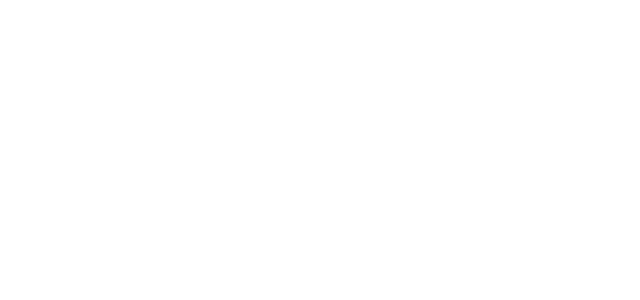
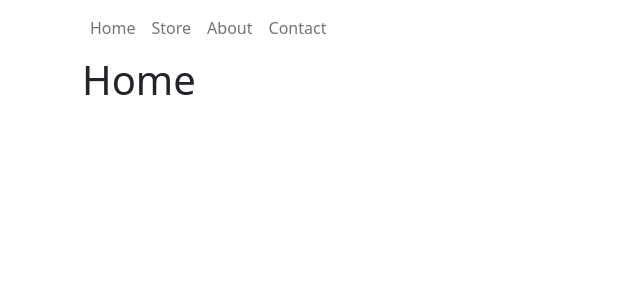
Before and after one commit to fjreyesm/ecommerce, a React (Vite) app: page /home in a window 1280 px wide. Before the commit this address had no page. Shown: the top 300 px of the page, without its empty margins (0-640 px from the left). Built offline with nearby package versions, Linux system fonts and the light colour scheme.

Commit message:
components & nav var

```diff
--- a/src/App.tsx
+++ b/src/App.tsx
@@ -1,20 +1,24 @@
 import { Routes, Route } from "react-router-dom";
 import { Container } from "react-bootstrap";
-import { Home } from "./pages/Home";
 import { About } from "./pages/About";
 import { Contact } from "./pages/Contact";
 import { Store } from "./pages/Store";
+import { NavBar } from "./components/Navbar";
+import { Home } from "./pages/Home";
 
 function App() {
   return (
+    <>
+      <NavBar />
       <Container>
         <Routes>
-        <Route path="/" element={<Home />} />
+          <Route path="/home" element={<Home />} />
           <Route path="/store" element={<Store />} />
           <Route path="/about" element={<About />} />
           <Route path="/contact" element={<Contact />} />
         </Routes>
       </Container>
+    </>
   );
 }
 
--- /dev/null
+++ b/src/components/Navbar.tsx
@@ -0,0 +1,25 @@
+import { Container, Nav, Navbar as NavbarBs } from "react-bootstrap";
+import { NavLink } from "react-router-dom";
+
+export function NavBar() {
+  return (
+    <NavbarBs>
+      <Container>
+        <Nav>
+          <Nav.Link to="/" as={NavLink}>
+            Home
+          </Nav.Link>
+          <Nav.Link to="/store" as={NavLink}>
+            Store
+          </Nav.Link>
+          <Nav.Link to="/about" as={NavLink}>
+            About
+          </Nav.Link>
+          <Nav.Link to="/contact" as={NavLink}>
+            Contact
+          </Nav.Link>
+        </Nav>
+      </Container>
+    </NavbarBs>
+  );
+}
--- /dev/null
+++ b/src/pages/About.tsx
@@ -0,0 +1,7 @@
+export const About = () => {
+  return (
+    <div>
+      <h1>About</h1>
+    </div>
+  );
+};
--- /dev/null
+++ b/src/pages/Contact.tsx
@@ -0,0 +1,7 @@
+export const Contact = () => {
+  return (
+    <div>
+      <h1>Contact</h1>
+    </div>
+  );
+};
--- /dev/null
+++ b/src/pages/Home.tsx
@@ -0,0 +1,3 @@
+export const Home = () => {
+  return <h1>Home</h1>;
+};
--- /dev/null
+++ b/src/pages/Store.tsx
@@ -0,0 +1,7 @@
+export const Store = () => {
+  return (
+    <div>
+      <h1>Store</h1>
+    </div>
+  );
+};
```
Lines whose indentation alone changed are shown as unchanged.
